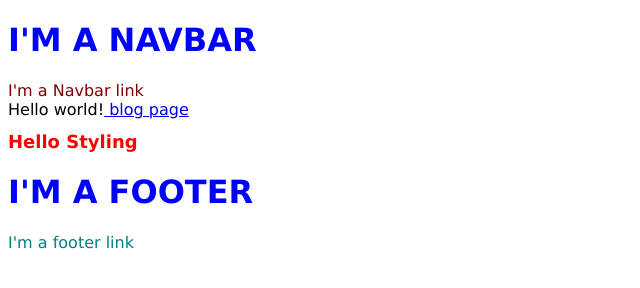
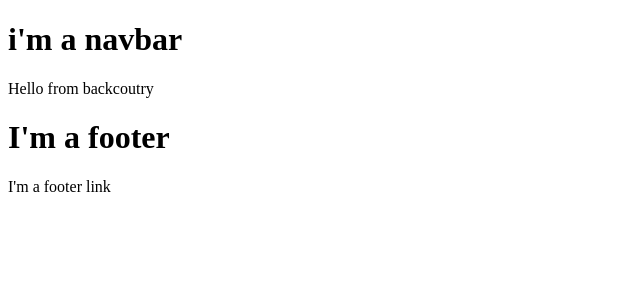
Before and after one commit to ghawthorne66/backcountry, a Gatsby site: page / in a window 1280 px wide. Shown: the whole page, without its empty margins (0-640 px from the left). Built offline with nearby package versions, Linux system fonts and the light colour scheme; Gatsby itself is replaced by a stand-in of ours.

Commit message:
changes one

```diff
--- a/src/components/Footer.js
+++ b/src/components/Footer.js
@@ -5,7 +5,7 @@ export const Footer = () => {
         <div>
 
             <h1>I'm a footer</h1>
-            <div className='footer-links'>I'm a footer link</div>
+            <div className='links'>I'm a footer link</div>
 
         </div>
     )
--- a/src/components/Layout.js
+++ b/src/components/Layout.js
@@ -1,7 +1,7 @@
 import React from 'react'
 import Navbar from './Navbar'
 import Footer from './Footer'
-import './layout.css'
+
  const Layout = ({children}) => {
     return (
   <>
--- a/src/components/Navbar.js
+++ b/src/components/Navbar.js
@@ -1,11 +1,11 @@
 import React from 'react'
 
-export const Navbar = () => {
+const Navbar = () => {
     return (
         <div>
 
         <h1>i'm a navbar</h1>
-        <div className='navbar-links'>I'm a Navbar link</div>
+
 
         </div>
     )
--- a/src/components/layout.css
+++ /dev/null
@@ -1,17 +0,0 @@
-h1 {
-    color: blue;
-    text-transform: uppercase;
-}
-
-body {
-    font-family: Verdana, Geneva, Tahoma, sans-serif;
-}
-
-.navbar-links {
-    color: maroon;
-}
-.footer-links {
-    color: teal;
-}
-/*size*/
-/*unique*/
--- a/src/pages/index.js
+++ b/src/pages/index.js
@@ -4,9 +4,8 @@ import Layout from "../components/Layout"
 
 export default () => (
     <Layout>
-      Hello world!<Link to="/blog/"> blog page</Link>
-      <h1 style={{fontSize: '18px', textTransform:'capitalize', color: 'red'}}>Hello Styling</h1>
 
+     <div>Hello from backcoutry</div>
   </Layout>
 
 )
```
